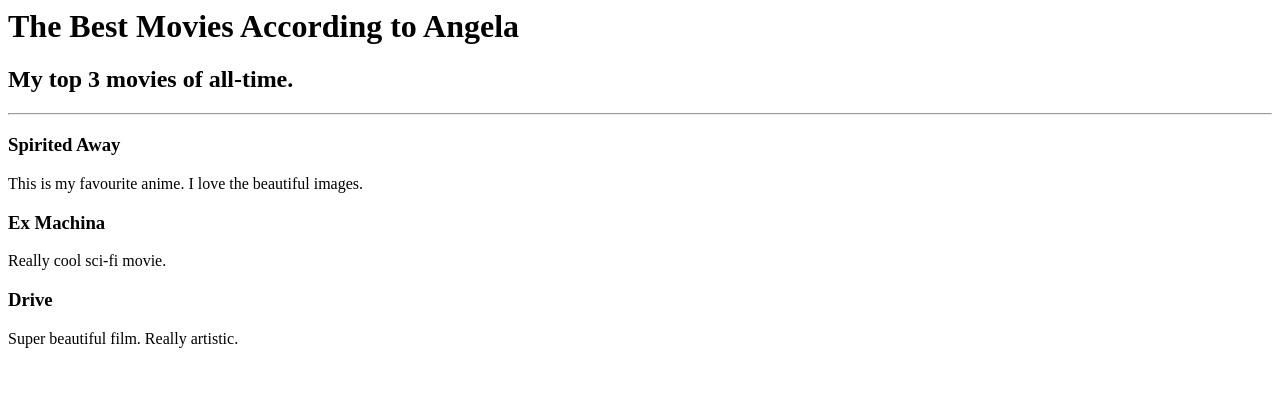
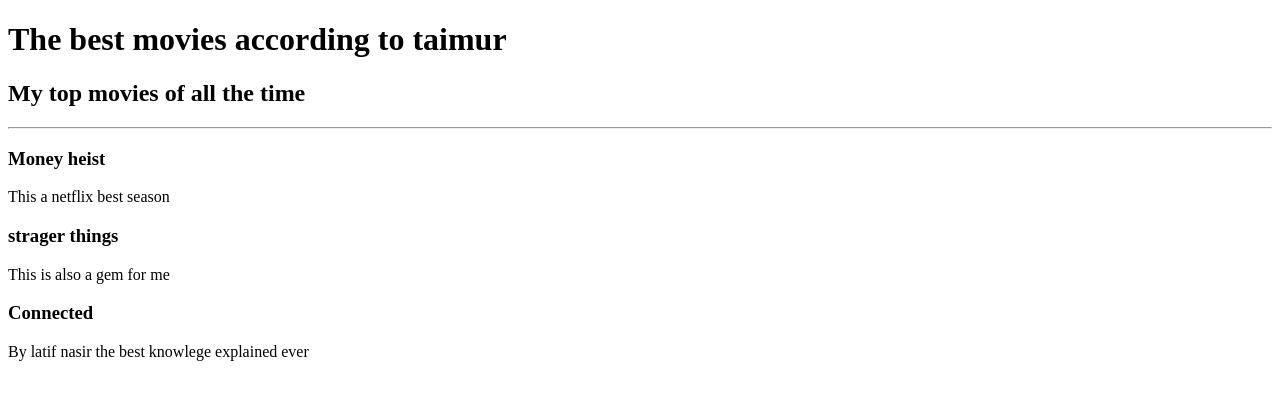
Before and after one commit to taimurkhaneth/html, a plain HTML site: page 4.3 HTML Porfolio Project/public/movie-ranking.html in a window 1280 px wide. Drawn offline with Linux system fonts and the light colour scheme.

Commit message:
my portfolio updated

```diff
--- a/4.3 HTML Porfolio Project/public/movie-ranking.html
+++ b/4.3 HTML Porfolio Project/public/movie-ranking.html
@@ -1,9 +1,21 @@
-<h1>The Best Movies According to Angela</h1>
-<h2>My top 3 movies of all-time.</h2>
-<hr />
-<h3>Spirited Away</h3>
-<p>This is my favourite anime. I love the beautiful images.</p>
-<h3>Ex Machina</h3>
-<p>Really cool sci-fi movie.</p>
-<h3>Drive</h3>
-<p>Super beautiful film. Really artistic.</p>
+<!DOCTYPE html>
+<html lang="en">
+<head>
+    <meta charset="UTF-8">
+    <meta http-equiv="X-UA-Compatible" content="IE=edge">
+    <meta name="viewport" content="width=device-width, initial-scale=1.0">
+    <title>moive ranking site</title>
+</head>
+<body>
+    <h1>The best movies according to taimur</h1>
+    <h2>My top movies of all the time</h2>
+
+    <hr>
+<h3>Money heist</h3>
+<p>This a netflix best season</p>
+<h3>strager things</h3>
+<p>This is also a gem for me</p>
+<h3>Connected</h3>
+<p>By latif nasir the best knowlege explained ever</p>
+</body>
+</html>
```
Also changed, not shown: 2.4 Movie Ranking Project/index.html (+21 -1 lines), 3.4 Birthday Invite Project/index.html (+1 -1 lines), 4.3 HTML Porfolio Project/public/birthday-invite.html (+28 -16 lines), 4.3 HTML Porfolio Project/assets/images/movie-ranking.png, 1 other file.
